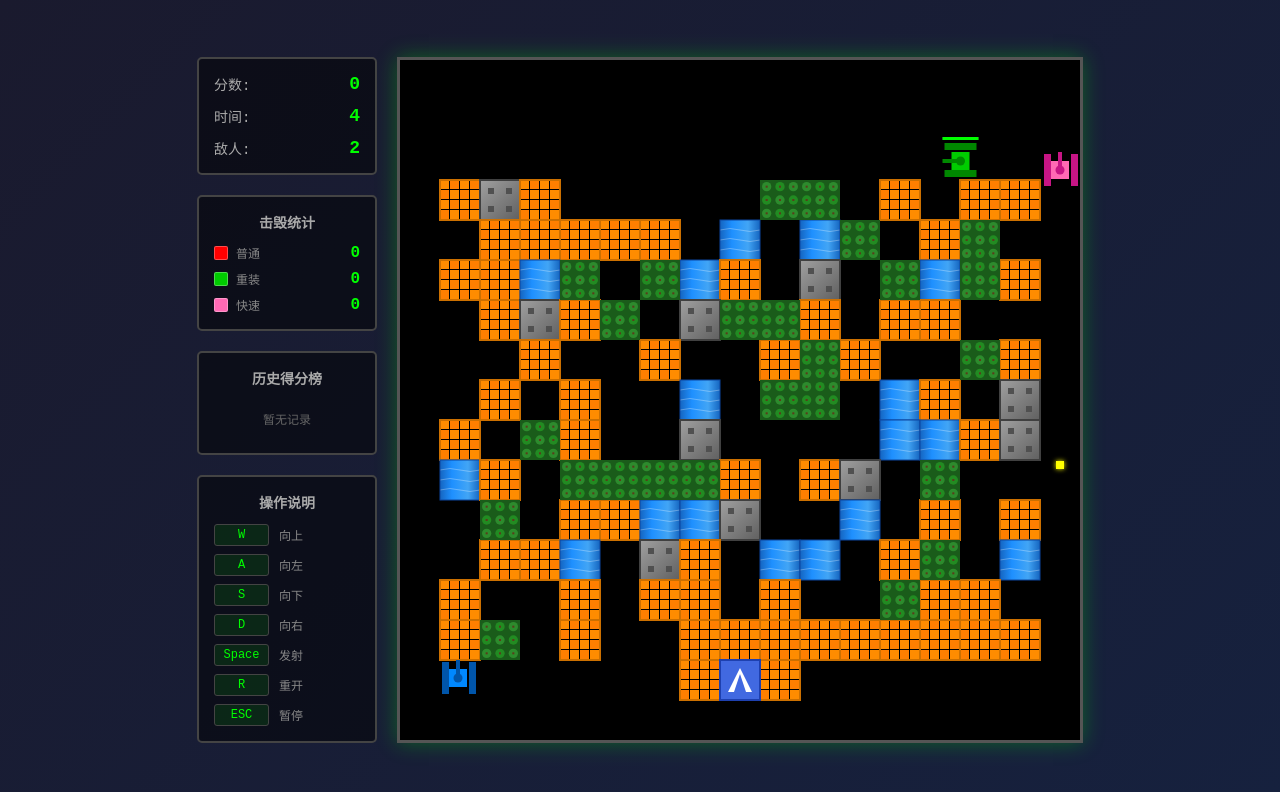
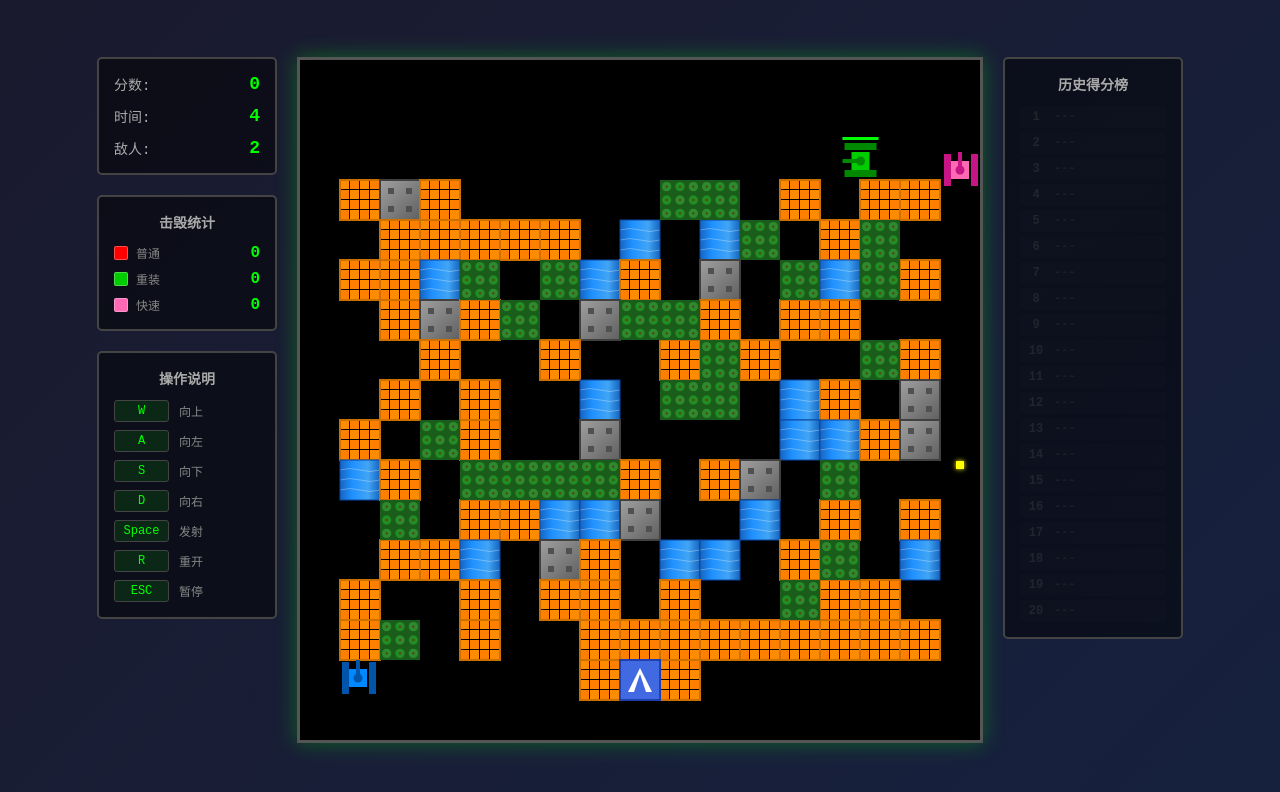
Before and after one commit to scm1219/battle-city, a website with bundled scripts: page index.html in a window 1280 px wide. Built offline with nearby package versions, Linux system fonts and the light colour scheme.

Commit message:
得分榜移动到右侧

```diff
--- a/css/style.css
+++ b/css/style.css
@@ -23,7 +23,7 @@ body {
   padding: 20px;
 }
 
-/* 左侧面板 */
+/* 侧面板通用样式 */
 .side-panel {
   display: flex;
   flex-direction: column;
@@ -224,7 +224,7 @@ body {
   display: flex;
   flex-direction: column;
   gap: 4px;
-  max-height: 320px;
+  max-height: 680px;
   overflow-y: auto;
 }
 
@@ -242,6 +242,18 @@ body {
   color: #666;
   text-align: center;
   padding: 10px 0;
+}
+
+.scoreboard-empty-row {
+  opacity: 0.3;
+}
+
+.scoreboard-empty-row .scoreboard-rank {
+  color: #555;
+}
+
+.scoreboard-empty-row .scoreboard-score {
+  color: #444;
 }
 
 .scoreboard-row {
--- a/index.html
+++ b/index.html
@@ -48,14 +48,6 @@
         </div>
       </div>
 
-      <!-- 历史得分榜 -->
-      <div class="scoreboard">
-        <p class="scoreboard-title">历史得分榜</p>
-        <div id="scoreboardList" class="scoreboard-list">
-          <p class="scoreboard-empty">暂无记录</p>
-        </div>
-      </div>
-
       <!-- 操作说明 -->
       <div class="controls">
         <p class="controls-title">操作说明</p>
@@ -92,7 +84,7 @@
       </div>
     </div>
 
-    <!-- 右侧游戏区域 -->
+    <!-- 中间游戏区域 -->
     <div class="game-area">
       <canvas id="gameCanvas" width="680" height="680"></canvas>
 
@@ -101,6 +93,17 @@
         <h2>游戏结束</h2>
         <p class="final-score">最终得分: <span id="finalScore">0</span></p>
         <p class="instruction">按 R 键重新开始</p>
+      </div>
+    </div>
+
+    <!-- 右侧面板 -->
+    <div class="side-panel right-panel">
+      <!-- 历史得分榜 -->
+      <div class="scoreboard">
+        <p class="scoreboard-title">历史得分榜</p>
+        <div id="scoreboardList" class="scoreboard-list">
+          <p class="scoreboard-empty">暂无记录</p>
+        </div>
       </div>
     </div>
   </div>
--- a/js/Game.js
+++ b/js/Game.js
@@ -547,6 +547,7 @@ export class Game {
   renderScoreboard() {
     const STORAGE_KEY = 'tank_scoreboard';
     const RANK_LABELS = ['1st', '2nd', '3rd'];
+    const MAX_ROWS = 20;
 
     let records = [];
     try {
@@ -555,20 +556,26 @@ export class Game {
       records = [];
     }
 
-    if (records.length === 0) {
-      this.scoreboardList.innerHTML = '<p class="scoreboard-empty">暂无记录</p>';
-      return;
+    let html = '';
+    for (let i = 0; i < MAX_ROWS; i++) {
+      if (i < records.length) {
+        const record = records[i];
+        const rankClass = i < 3 ? ` rank-${i + 1}` : '';
+        const rankText = i < 3 ? RANK_LABELS[i] : `${i + 1}`;
+        html += `<div class="scoreboard-row${rankClass}">
+          <span class="scoreboard-rank">${rankText}</span>
+          <span class="scoreboard-score">${record.score}</span>
+          <span class="scoreboard-date">${record.date}</span>
+        </div>`;
+      } else {
+        html += `<div class="scoreboard-row scoreboard-empty-row">
+          <span class="scoreboard-rank">${i + 1}</span>
+          <span class="scoreboard-score">---</span>
+          <span class="scoreboard-date"></span>
+        </div>`;
+      }
     }
-
-    this.scoreboardList.innerHTML = records.map((record, index) => {
-      const rankClass = index < 3 ? ` rank-${index + 1}` : '';
-      const rankText = index < 3 ? RANK_LABELS[index] : `${index + 1}`;
-      return `<div class="scoreboard-row${rankClass}">
-        <span class="scoreboard-rank">${rankText}</span>
-        <span class="scoreboard-score">${record.score}</span>
-        <span class="scoreboard-date">${record.date}</span>
-      </div>`;
-    }).join('');
+    this.scoreboardList.innerHTML = html;
   }
 
   /**
```
